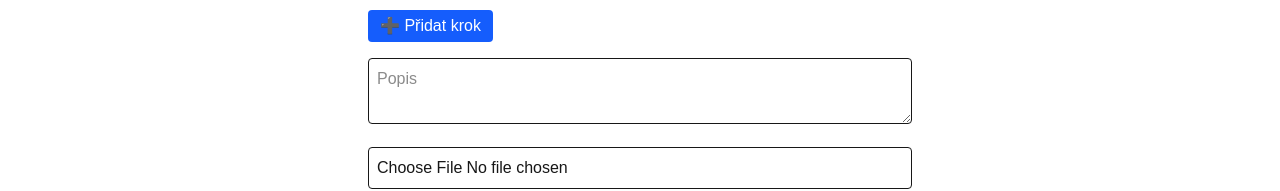
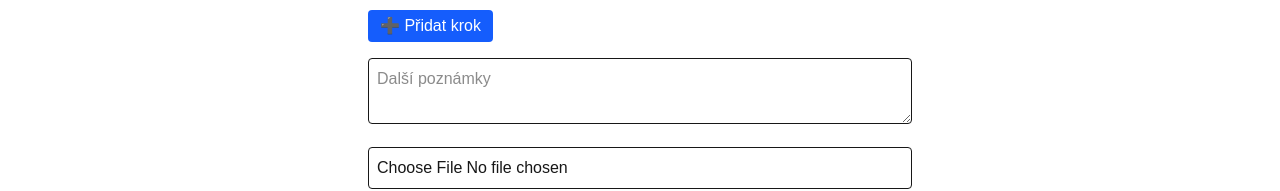
Before and after one commit to JanSladky/recepty_app, a Next.js app in the folder frontend/: page /pridat-recept in a window 1280 px wide. Shown: the part 432-623 px from the top of the page. Built offline with nearby package versions, Linux system fonts and the light colour scheme; no server answers.

Commit message:
Uprava podminky pole notes kter je změnene původně description aby nebylo povinne

```diff
--- a/frontend/src/app/pridat-recept/page.tsx
+++ b/frontend/src/app/pridat-recept/page.tsx
@@ -40,7 +40,7 @@ export default function AddRecipePage() {
       <RecipeForm
         onSubmit={handleSubmit}
         initialTitle=""
-        initialDescription=""
+        initialNotes=""
         initialImageUrl={undefined}
         initialCategories={[]}
         initialMealTypes={[]}
--- a/frontend/src/app/recepty/[id]/upravit/page.tsx
+++ b/frontend/src/app/recepty/[id]/upravit/page.tsx
@@ -13,7 +13,7 @@ export default function EditPage() {
   const [loading, setLoading] = useState(true);
   const [initialData, setInitialData] = useState<{
     title: string;
-    description: string;
+    notes: string;
     image_url: string;
     ingredients: Ingredient[];
     categories: string[];
@@ -29,7 +29,7 @@ export default function EditPage() {
 
         setInitialData({
           title: data.title,
-          description: data.description,
+          notes: data.notes,
           image_url: data.image_url,
           ingredients: data.ingredients,
           categories: data.categories,
@@ -79,7 +79,7 @@ export default function EditPage() {
       <h1 className="text-3xl font-bold mb-4">Upravit recept</h1>
       <RecipeForm
         initialTitle={initialData.title}
-        initialDescription={initialData.description}
+        initialNotes={initialData.notes}
         initialImageUrl={initialData.image_url}
         initialIngredients={initialData.ingredients}
         initialCategories={initialData.categories}
--- a/frontend/src/components/RecipeForm.tsx
+++ b/frontend/src/components/RecipeForm.tsx
@@ -9,7 +9,7 @@ import Image from "next/image";
 
 export type RecipeFormProps = {
   initialTitle?: string;
-  initialDescription?: string;
+  initialNotes?: string;
   initialImageUrl?: string;
   initialIngredients?: Ingredient[];
   initialCategories?: string[];
@@ -22,7 +22,7 @@ export type RecipeFormProps = {
 
 export default function RecipeForm({
   initialTitle = "",
-  initialDescription = "",
+  initialNotes = "",
   initialIngredients = [],
   initialImageUrl,
   initialCategories = [],
@@ -33,7 +33,7 @@ export default function RecipeForm({
   loading = false,
 }: RecipeFormProps) {
   const [title, setTitle] = useState(initialTitle);
-  const [description, setDescription] = useState(initialDescription);
+  const [notes, setnotes] = useState(initialNotes);
   const [imageFile, setImageFile] = useState<File | null>(null);
   const [imagePreview, setImagePreview] = useState<string | null>(initialImageUrl || null);
   const [categories, setCategories] = useState<string[]>(initialCategories);
@@ -63,7 +63,7 @@ export default function RecipeForm({
 
     const formData = new FormData();
     formData.append("title", title);
-    formData.append("description", description);
+    formData.append("notes", notes);
     formData.append("ingredients", JSON.stringify(ingredients));
     formData.append("categories", JSON.stringify(categories));
     formData.append("mealType", JSON.stringify(mealTypes));
@@ -125,7 +125,7 @@ export default function RecipeForm({
         </button>
       </div>
 
-      <textarea value={description} onChange={(e) => setDescription(e.target.value)} placeholder="Popis" required className="w-full p-2 border rounded" />
+      <textarea value={notes} onChange={(e) => setnotes(e.target.value)} placeholder="Další poznámky" className="w-full p-2 border rounded" />
 
       <input
         type="file"
```
Also changed, not shown: 2 other files (tests, documents, lock files or other folders).
